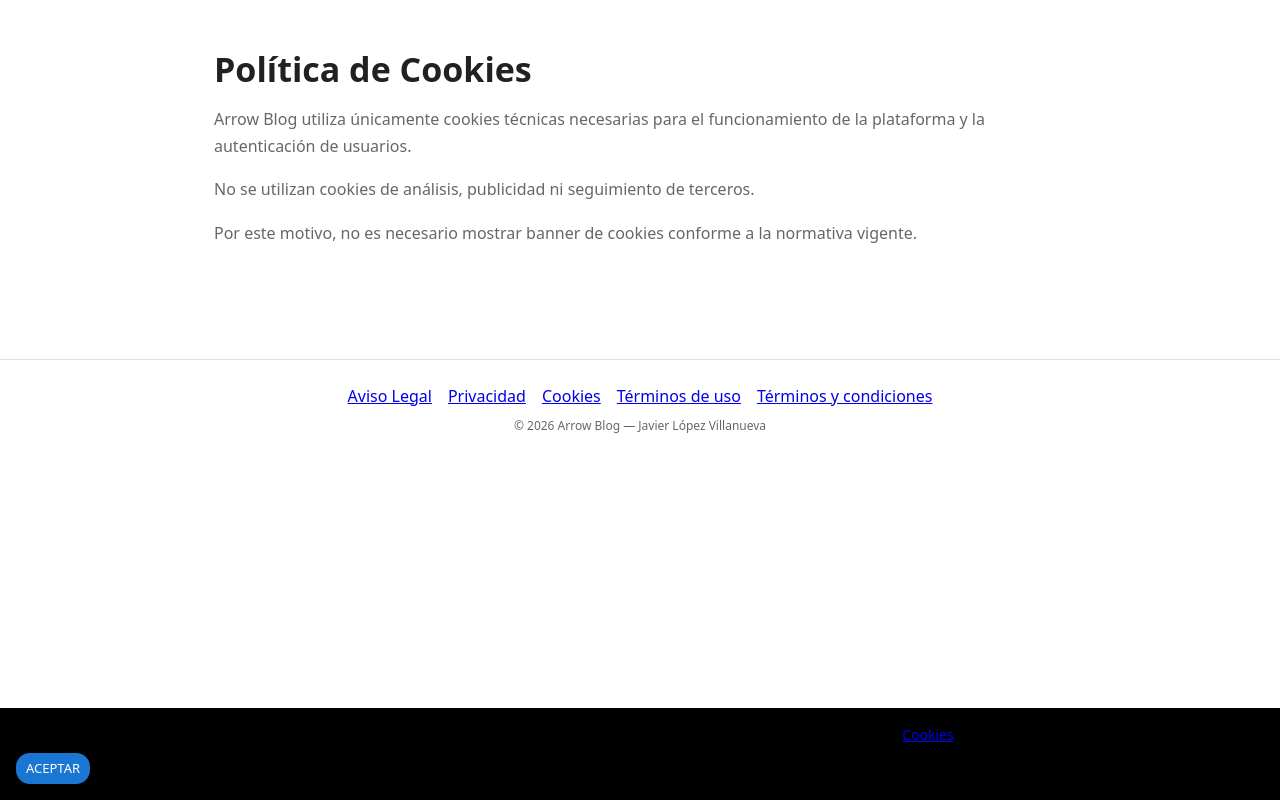
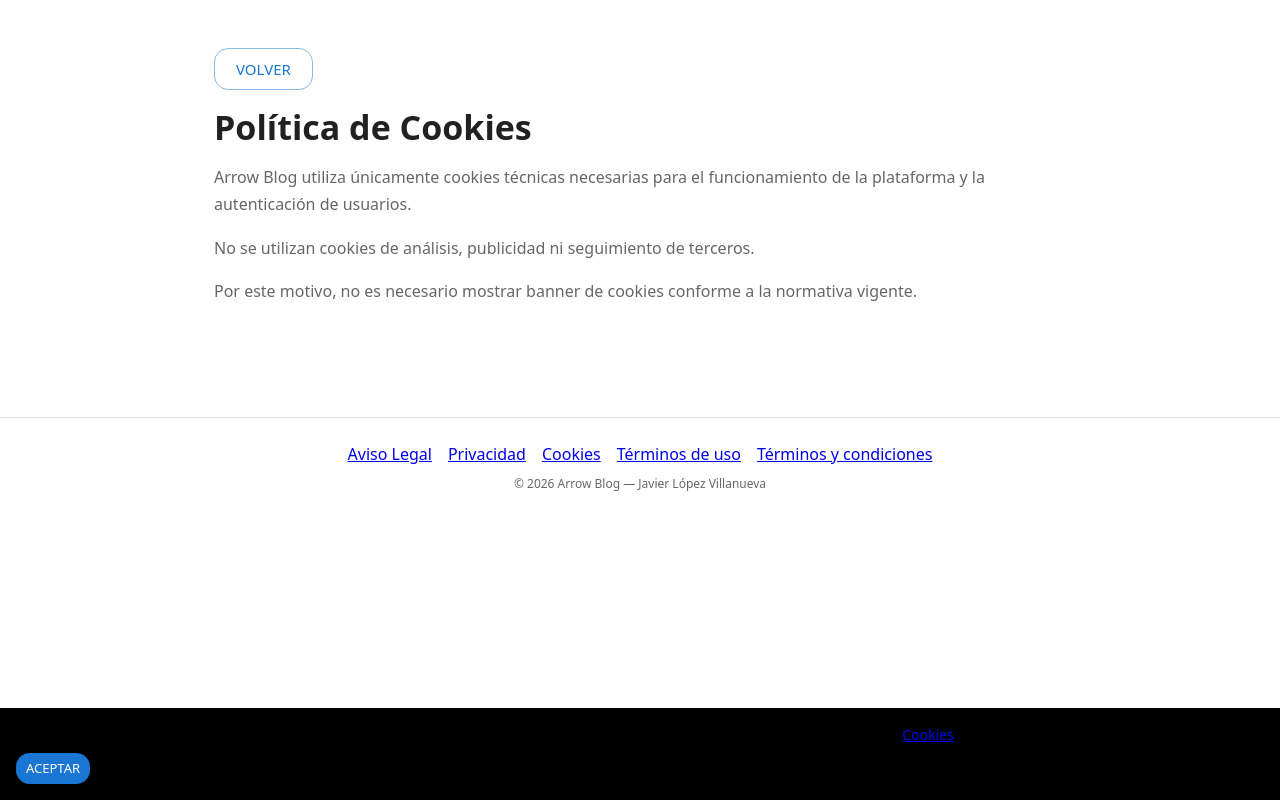
Before and after one commit to JaviLopezV/arrow-blog, a Next.js app: page /en/legal/cookies in a window 1280 px wide. Built offline with nearby package versions, Linux system fonts and the light colour scheme.

Commit message:
new legallaout

```diff
--- a/app/[locale]/components/LegalLayout.tsx
+++ b/app/[locale]/components/LegalLayout.tsx
@@ -1,4 +1,6 @@
-import { Box, Container, Typography } from "@mui/material";
+"use client";
+import { Box, Container, Typography, Button } from "@mui/material";
+import { Link } from "@/i18n/navigation";
 
 export default function LegalLayout({
   title,
@@ -9,9 +11,22 @@
 }) {
   return (
     <Container maxWidth="md" sx={{ py: 6 }}>
+      {/* Volver */}
+
+      <Button
+        component={Link as any}
+        variant="outlined"
+        size="large"
+        href="/auth"
+        sx={{ mb: 2 }}
+      >
+        Volver
+      </Button>
+
       <Typography variant="h4" fontWeight={800} gutterBottom>
         {title}
       </Typography>
+
       <Box sx={{ color: "text.secondary", lineHeight: 1.7 }}>{children}</Box>
     </Container>
   );
```
